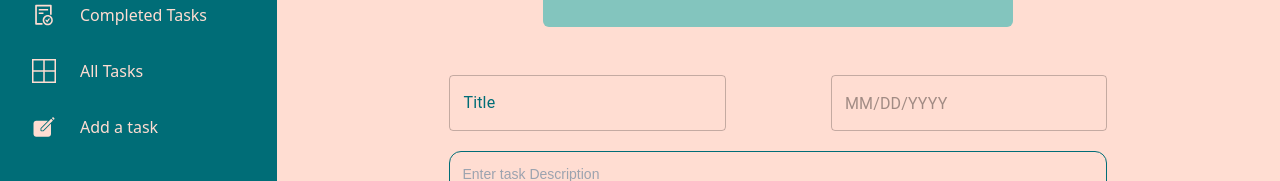
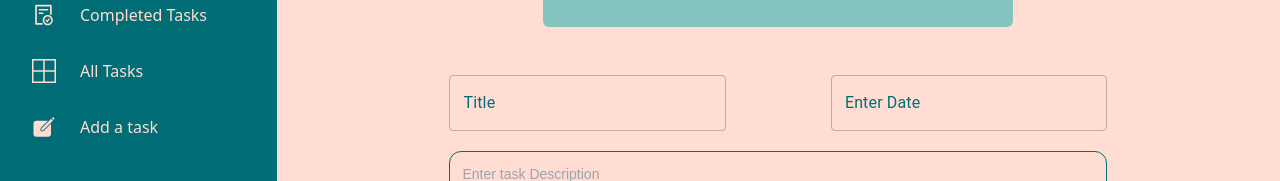
Before and after one commit to NoobCoderY/FullStackTaskBoardFrontend, a Next.js app: page /editTask/1 in a window 1280 px wide. Shown: the part 197-378 px from the top of the page. Built offline with nearby package versions, Linux system fonts and the light colour scheme; no server answers.

Commit message:
Update DatePicker.tsx

```diff
--- a/components/DatePicker.tsx
+++ b/components/DatePicker.tsx
@@ -68,6 +68,7 @@ export default function DateFieldValue({
           handleDate(newValue);
         }}
         className="w-full"
+         label="Enter Date"
       />
     </LocalizationProvider>
   );
```
